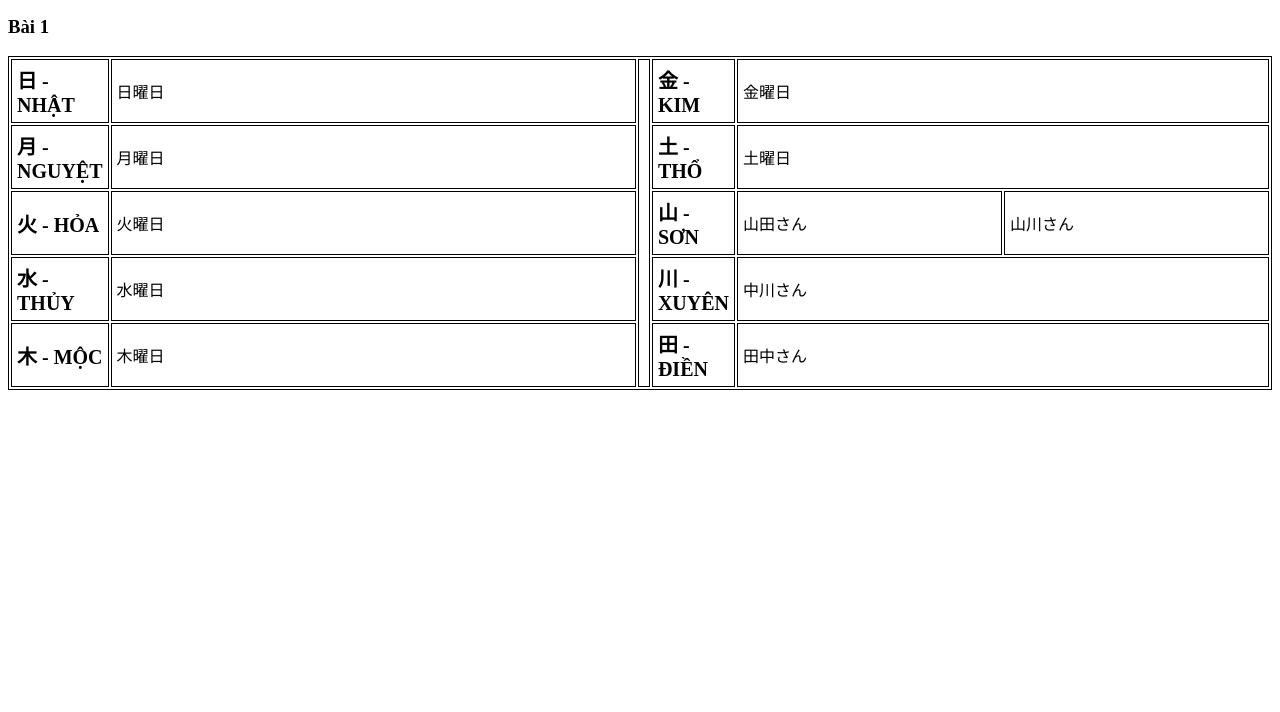
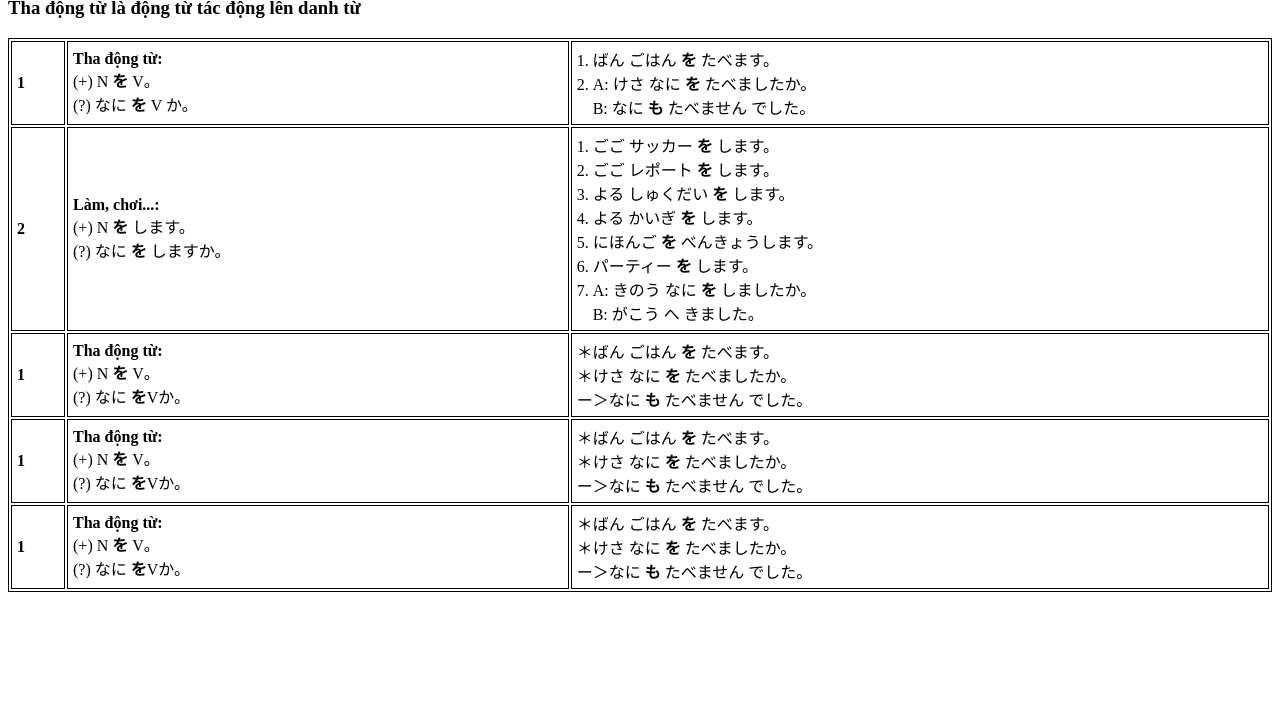
Before and after one commit to tinpham1993/learn_javascript, a plain HTML site: page index.html in a window 1280 px wide. Shown: the part 88-800 px from the top of the page. Drawn offline with Linux system fonts and the light colour scheme.

Commit message:
Update index.html

```diff
--- a/index.html
+++ b/index.html
@@ -1,7 +1,6 @@
-<!DOCTYPE html>
 <html>
 <head>
-<title>Minna no Nihongo Shokyuu 1 - Kanji</title>
+<title>Ngữ pháp Minna no Nihongo 1 - Bài 06</title>
 <style>
 table, th, td {
   border: 1px solid black;
@@ -14,42 +13,75 @@ th, td {
 </head>
 <body>
 
-<h2>Giáo trình Minna no Nihongo Shokyuu 1 - Kanji</h2>
-<p>(Click vào ví dụ để biết cách đọc)</p>
+<p>(Click vào ví dụ để biết nghĩa)</p>
 
-<h3>Bài 1</h3>
-<table id="table-01" style="width:100%">
+<h3>Bài 06</h3>
+<h3>Tha động từ là động từ tác động lên danh từ</h3>
+<table id="table-06" style="width:100%">
   <tr>
-    <th style="font-size:20px;">日 - NHẬT</th>
-    <td style="width:50%" onclick="flip_words(0, 1, '日曜日', 'にちようび')">日曜日</td>
-    <th rowspan="5"></th>
-    <th  style="font-size:20px;">金 - KIM</th>
-    <td colspan="2" style="width:50%" onclick="flip_words(0, 4, '金曜日', 'きんようび')">金曜日</td>
+    <th>1</th>
+    <td style="width:40%">
+        <b>Tha động từ:</b><br>
+        (+) N <b>を</b> V。<br>
+        (?) なに <b>を</b> V か。</td>
+    <td onclick="flip_words(0, 4, '金曜日', 'きんようび')">
+        1. ばん ごはん <b>を</b> たべます。<br>
+        2. A: けさ なに <b>を</b> たべましたか。<br>
+           &nbsp;&nbsp;&nbsp;&nbsp;B: なに <b>も</b> たべません でした。
+        </td>
   </tr>
   <tr>
-    <th style="font-size:20px;">月 - NGUYỆT</th>
-    <td onclick="flip_words(1, 1, '月曜日', 'げつようび')">月曜日</td>
-    <th style="font-size:20px;">土 - THỔ</th>
-    <td colspan="2" onclick="flip_words(1, 3, '土曜日', 'どようび')">土曜日</td>
+    <th>2</th>
+    <td>
+        <b>Làm, chơi...:</b><br>
+        (+) N <b>を</b> します。<br>
+        (?) なに <b>を</b> しますか。</td>
+    <td onclick="flip_words(0, 4, '金曜日', 'きんようび')">
+        1. ごご サッカー <b>を</b> します。<br>
+        2. ごご レポート <b>を</b> します。<br>
+        3. よる しゅくだい <b>を</b> します。<br>
+        4. よる かいぎ <b>を</b> します。<br>
+        5. にほんご  <b>を</b> べんきょうします。<br>
+        6. パーティー <b>を</b> します。<br>
+        7. A: きのう なに <b>を</b> しましたか。<br>
+           &nbsp;&nbsp;&nbsp;&nbsp;B: がこう へ きました。
+        </td>
   </tr>
   <tr>
-    <th style="font-size:20px;">火 - HỎA</th>
-    <td onclick="flip_words(2, 1, '火曜日', 'かようび')">火曜日</td>
-    <th style="font-size:20px;">山 - SƠN</th>
-    <td style="width:25%" onclick="flip_words(2, 3, '山田さん', 'やまださん')">山田さん</td>
-    <td onclick="flip_words(2, 4, '山川さん', 'やまがわさん')">山川さん</td>
+    <th>1</th>
+    <td>
+        <b>Tha động từ:</b><br>
+        (+) N <b>を</b> V。<br>
+        (?) なに <b>を</b>Vか。</td>
+    <td onclick="flip_words(0, 4, '金曜日', 'きんようび')">
+        ＊ばん ごはん <b>を</b> たべます。<br>
+        ＊けさ なに <b>を</b> たべましたか。<br>
+        ー＞なに <b>も</b> たべません でした。
+        </td>
   </tr>
   <tr>
-    <th style="font-size:20px;">水 - THỦY</th>
-    <td onclick="flip_words(3, 1, '水曜日', 'すいようび')">水曜日</td>
-    <th style="font-size:20px;">川 - XUYÊN</th>
-    <td colspan="2" onclick="flip_words(3, 3, '中川さん', 'なかがわさん')">中川さん</td>
+    <th>1</th>
+    <td>
+        <b>Tha động từ:</b><br>
+        (+) N <b>を</b> V。<br>
+        (?) なに <b>を</b>Vか。</td>
+    <td onclick="flip_words(0, 4, '金曜日', 'きんようび')">
+        ＊ばん ごはん <b>を</b> たべます。<br>
+        ＊けさ なに <b>を</b> たべましたか。<br>
+        ー＞なに <b>も</b> たべません でした。
+        </td>
   </tr>
   <tr>
-    <th style="font-size:20px;">木 - MỘC</th>
-    <td onclick="flip_words(4, 1, '木曜日', 'もくようび')">木曜日</td>
-    <th style="font-size:20px;">田 - ĐIỀN</th>
-    <td colspan="2" onclick="flip_words(4, 3, '田中さん', 'たなかさん')">田中さん</td>
+    <th>1</th>
+    <td>
+        <b>Tha động từ:</b><br>
+        (+) N <b>を</b> V。<br>
+        (?) なに <b>を</b>Vか。</td>
+    <td onclick="flip_words(0, 4, '金曜日', 'きんようび')">
+        ＊ばん ごはん <b>を</b> たべます。<br>
+        ＊けさ なに <b>を</b> たべましたか。<br>
+        ー＞なに <b>も</b> たべません でした。
+        </td>
   </tr>
 </table>
 
```
